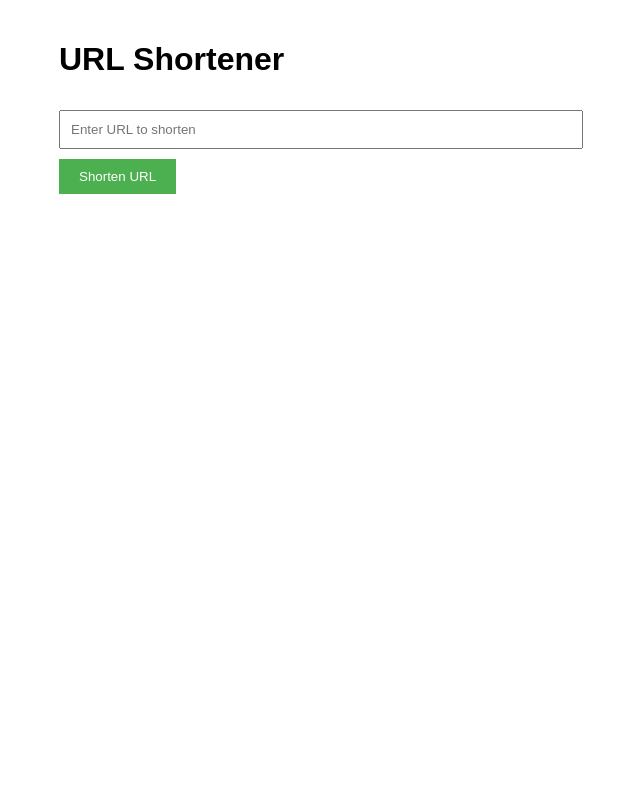
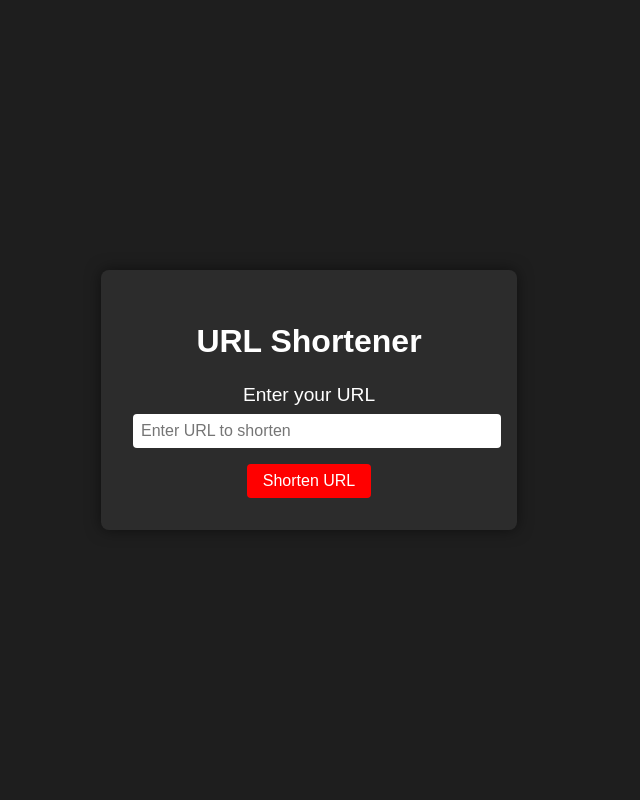
Before and after one commit to CodeSmasherLight/url_shortener, a Flask app: page / in a window 1280 px wide. Shown: the whole page, without its empty margins (331-971 px from the left). Run offline with Flask 2, Linux system fonts and the light colour scheme.

Commit message:
made CSS changes

```diff
--- a/templates/home.html
+++ b/templates/home.html
@@ -1,24 +1,89 @@
 <!DOCTYPE html>
 <html lang="en">
+
 <head>
     <meta charset="UTF-8">
     <meta name="viewport" content="width=device-width, initial-scale=1.0">
     <title>URL Shortener</title>
     <style>
-        body { font-family: Arial, sans-serif; max-width: 500px; margin: 0 auto; padding: 20px; }
-        input[type="text"] { width: 100%; padding: 10px; margin: 10px 0; }
-        input[type="submit"] { background-color: #4CAF50; color: white; padding: 10px 20px; border: none; cursor: pointer; }
-        input[type="submit"]:hover { background-color: #45a049; }
+        body {
+            font-family: Arial, sans-serif;
+            background-color: #1e1e1e;
+            color: #ffffff;
+            display: flex;
+            justify-content: center;
+            align-items: center;
+            height: 100vh;
+            margin: 0;
+        }
+
+        .container {
+            text-align: center;
+            background-color: #2c2c2c;
+            padding: 2rem;
+            border-radius: 8px;
+            box-shadow: 0 0 15px rgba(0, 0, 0, 0.5);
+        }
+
+        h1 {
+            margin-bottom: 1.5rem;
+        }
+
+        .form-container {
+            display: flex;
+            flex-direction: column;
+            align-items: center;
+        }
+
+        label {
+            display: flex;
+            flex-direction: column;
+            align-items: center;
+            margin-bottom: 0.5rem;
+            font-size: 1.2rem;
+        }
+
+        input {
+            padding: 0.5rem;
+            width: 100%;
+            max-width: 400px;
+            margin-bottom: 1rem;
+            border: none;
+            border-radius: 4px;
+            font-size: 1rem;
+        }
+
+        button {
+            padding: 0.5rem 1rem;
+            font-size: 1rem;
+            color: #ffffff;
+            background-color: red;
+            border: none;
+            border-radius: 4px;
+            cursor: pointer;
+            transition: background-color 0.3s;
+        }
+
+        button:hover {
+            background-color: #45a049;
+        }
     </style>
 </head>
+
 <body>
-    <h1>URL Shortener</h1>
-    <form method="post">
-        <input type="text" name="url" placeholder="Enter URL to shorten" required>
-        <input type="submit" value="Shorten URL">
-    </form>
+    <div class="container">
+        <h1>URL Shortener</h1>
+        <div class="form-container">
+            <form method="post">
+                <label for="url-input">Enter your URL</label>
+                <input type="text" name="url" placeholder="Enter URL to shorten" required>
+                <button id="shorten-button">Shorten URL</button>
+            </form>
+        </div>
+    </div>
     {% if short_url %}
     <p>Your shortened URL: <a href="{{ short_url }}" target="_blank">{{ short_url }}</a></p>
     {% endif %}
 </body>
+
 </html>
```
